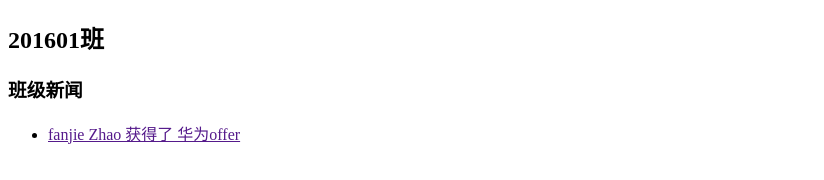
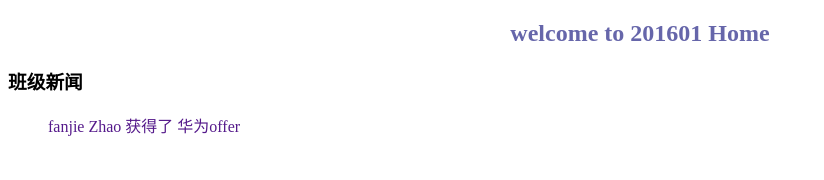
Before and after one commit to woodyCheers/201601, a plain HTML site: page index.html in a window 1280 px wide. Shown: the whole page, without its empty margins (0-824 px from the left). Drawn offline with Linux system fonts and the light colour scheme.

Commit message:
这是第一次提交，修改了主页的标题

```diff
--- /dev/null
+++ b/css/main.css
@@ -0,0 +1,10 @@
+h2{
+	text-align: center;
+	color: #66a;
+}
+ul{
+	list-style: none;
+}
+a{
+	text-decoration: none;
+}
--- a/index.html
+++ b/index.html
@@ -2,9 +2,10 @@
 <html>
 <head>
 	<title>1班站点</title>
+	<link rel="stylesheet" type="text/css" href="css/main.css">
 </head>
 <body>
-	<h2>201601班</h2>
+	<h2>welcome to 201601 Home</h2>
 	<div>
 		<h3>班级新闻</h3>
 		<ul>
```
Also changed, not shown: zqp.html (added, +11 -0 lines).
